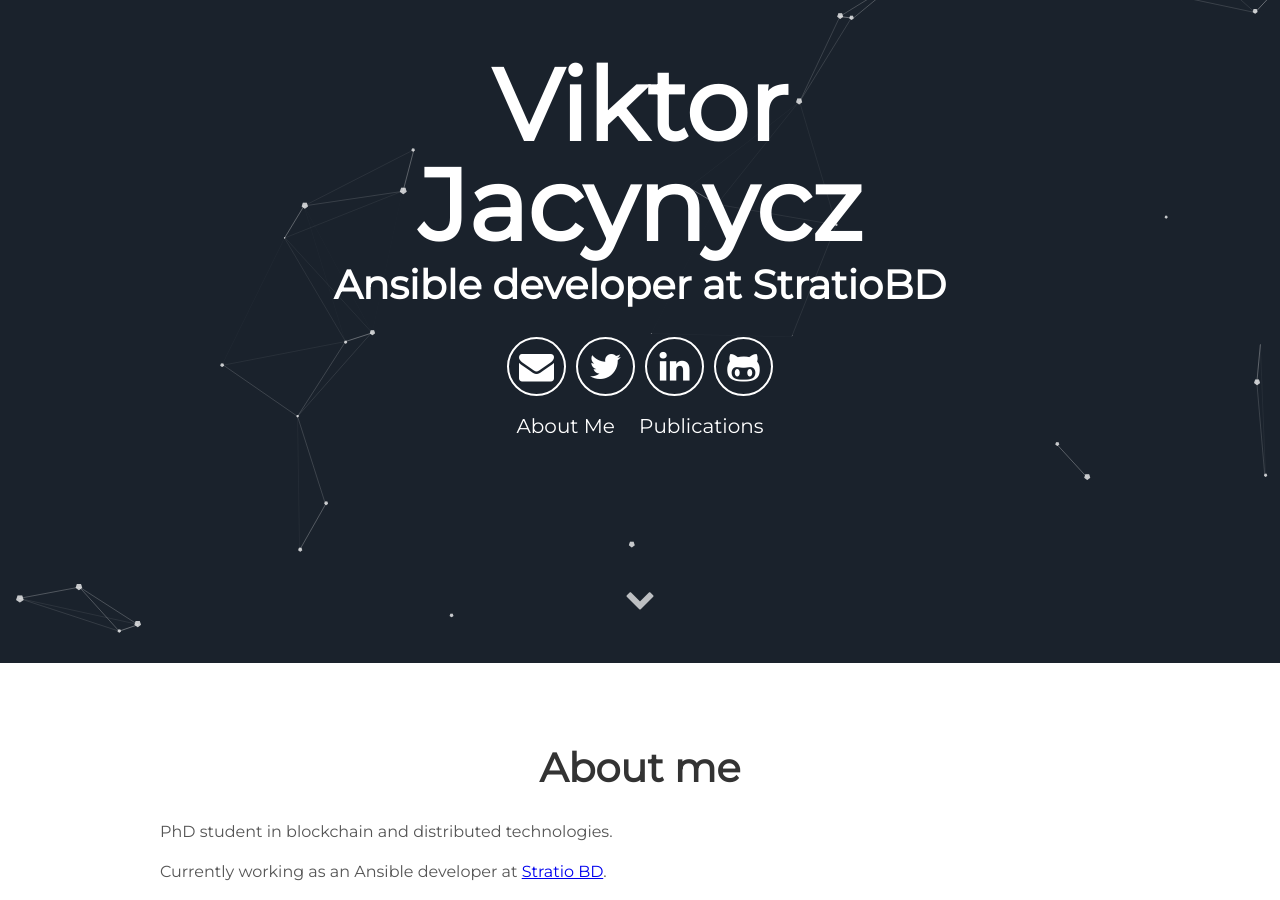
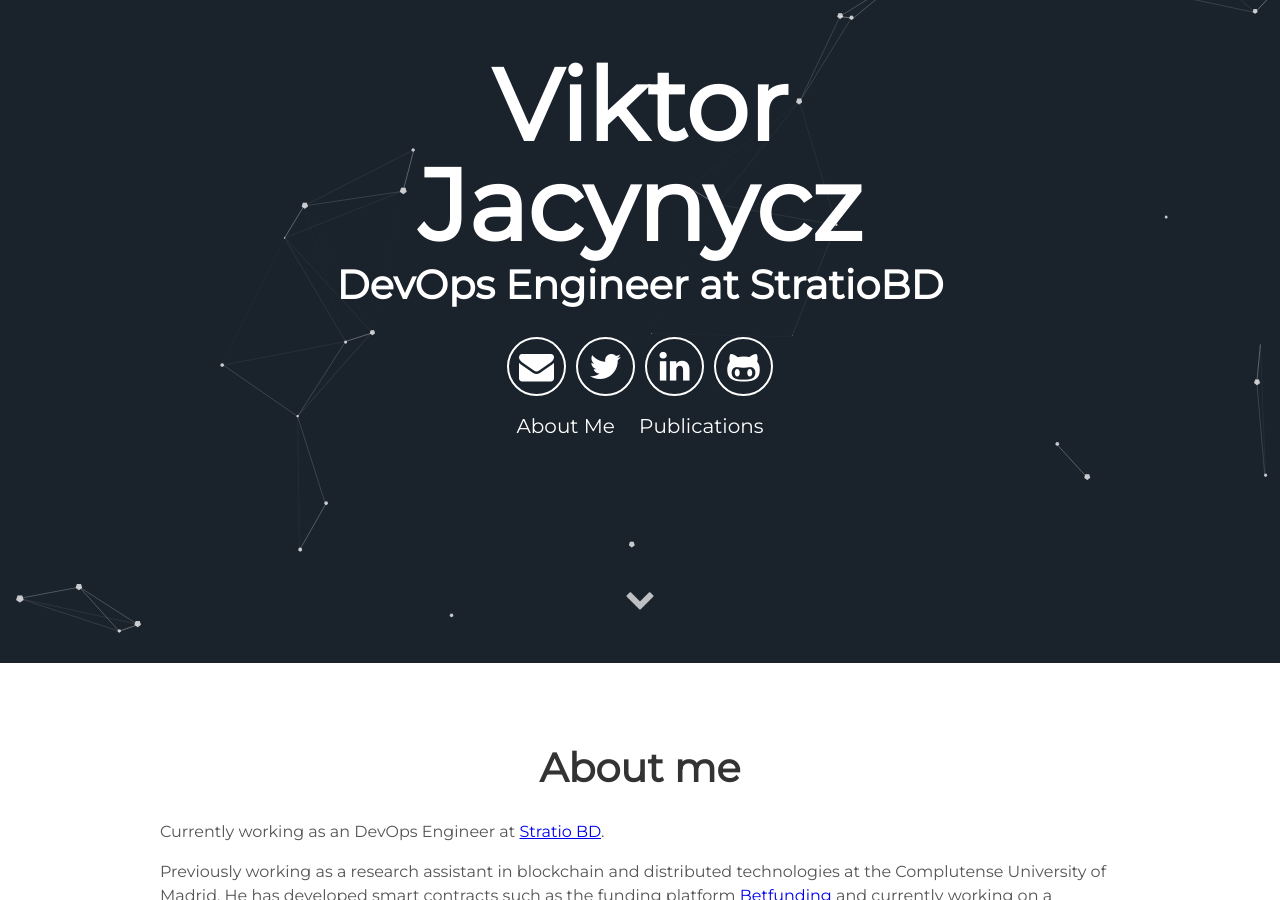
Before and after one commit to vjacynycz-stratio/vjacynycz-stratio.github.io, a Jekyll site: the page built from index.html, in a window 1280 px wide and 900 px high, scrolled down 237 px. Built offline with Jekyll 4.4.1, drawn with Linux system fonts in a browser that asks for light colours; some of the changed text lies outside the part shown.

Commit message:
Updated to https

```diff
--- a/_config.yml
+++ b/_config.yml
@@ -1,12 +1,12 @@
 # Site settings
 title: Viktor Jacynycz
-description: Ansible developer at Stratio BD - PhD student in decentralized technologies
+description: DevOps Engineer at Stratio BD
 baseurl: "/" # the subpath of your site, e.g. /blog
-url: "https://jacynycz.github.io/" # the base hostname & protocol for your site e.g. http://willianjusten.com.br
+url: "https://jacynycz.github.io/" # the base hostname & protocol for your site e.g. https://willianjusten.com.br
 
 # User settings
 username: Viktor Jacynycz
-user_title: Ansible developer at StratioBD
+user_title: DevOps Engineer at StratioBD
 email: viktor@jacynycz.es
 twitter_username: jacynycz
 github_username:  Jacynycz
--- a/_includes/about.html
+++ b/_includes/about.html
@@ -2,10 +2,7 @@
   <h1> About me </h1>
  </div>
   <p>
-    PhD student in blockchain and distributed technologies.
-  </p>
-  <p>
-    Currently working as an Ansible developer at <a href="https://www.stratio.com/" target="_blank">Stratio BD</a>.
+    Currently working as an DevOps Engineer at <a href="https://www.stratio.com/" target="_blank">Stratio BD</a>.
    </p>
   <p>
    Previously working as a research assistant in blockchain and distributed technologies at the Complutense University of Madrid.
@@ -13,8 +10,5 @@
     <a href="https://decentralized.science" target="_blank"><strong>decentralized.science</strong></a>.
   </p>
   <p>
-    He is willing to end his master’s degree and begin working on his Ph.D.
-  </p>
-  <p>
    His interests are <strong>cryptocurrencies</strong>, <strong>blockchain</strong>, <strong>decentralized apps</strong> and <strong>open source software</strong>.
   </p>
--- a/_includes/header.html
+++ b/_includes/header.html
@@ -8,7 +8,7 @@
         <a aria-label="Send email" href="mailto:viktor@jacynycz.es"><i class="icon fa fa-envelope"></i></a>
         <a aria-label="My Twitter" target="_blank" href="https://twitter.com/jacynycz"><i class="icon fa fa-twitter" aria-hidden="true"></i></a>
         <a aria-label="My Linkedin" target="_blank" href="https://www.linkedin.com/in/viktor-jacynycz-garc%C3%ADa-05107b68/"><i class="icon fa fa-linkedin" aria-hidden="true"></i></a>
-        <a aria-label="My Github" target="_blank" href="https://github.com/Jacynycz"><i class="icon fa fa-github-alt" aria-hidden="true"></i></a>
+        <a aria-label="My Github" target="_blank" href="https://github.com/vjacynycz-stratio"><i class="icon fa fa-github-alt" aria-hidden="true"></i></a>
       </div>
       <div class="header-links">
         <a class="link" href="#about" data-scroll>About Me</a>
--- a/_includes/projects.html
+++ b/_includes/projects.html
@@ -52,6 +52,6 @@
     <h3>Desarrollo de una plataforma de crowdfunding distribuida sobre Ethereum</h3>
     <p><i>Viktor Jacynycz and Adrian Calvo</i></p>
     <p>Betfunding es una plataforma de crowdfunding distribuida que usa apuestas en lugar de donaciones para promover la producción artística y el trabajo creativo.</p>
-    <a target="_blank" class="project-link" href="http://eprints.ucm.es/32887/">View paper</a>
+    <a target="_blank" class="project-link" href="https://eprints.ucm.es/32887/">View paper</a>
   </div>
 </div>
```
Also changed, not shown: src/styles/lib/_fontawesome.scss (+2 -2 lines), README.md, assets/css/main.css.
